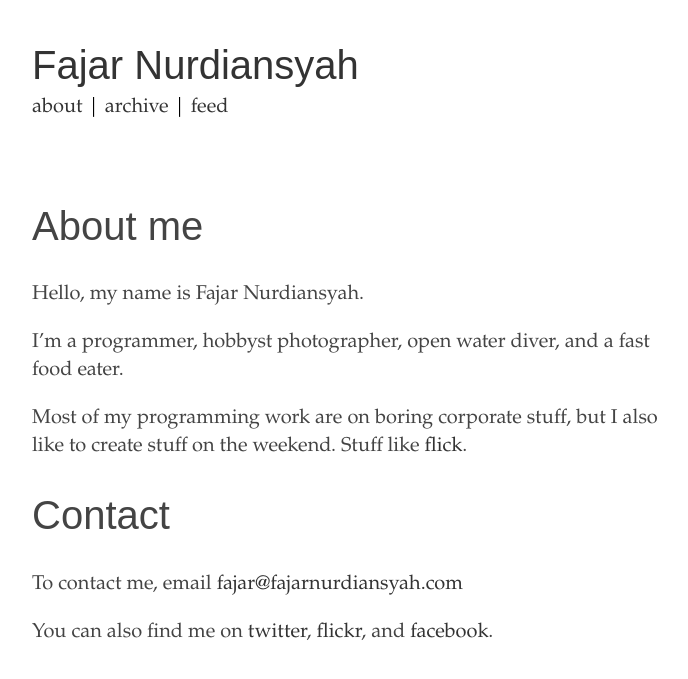
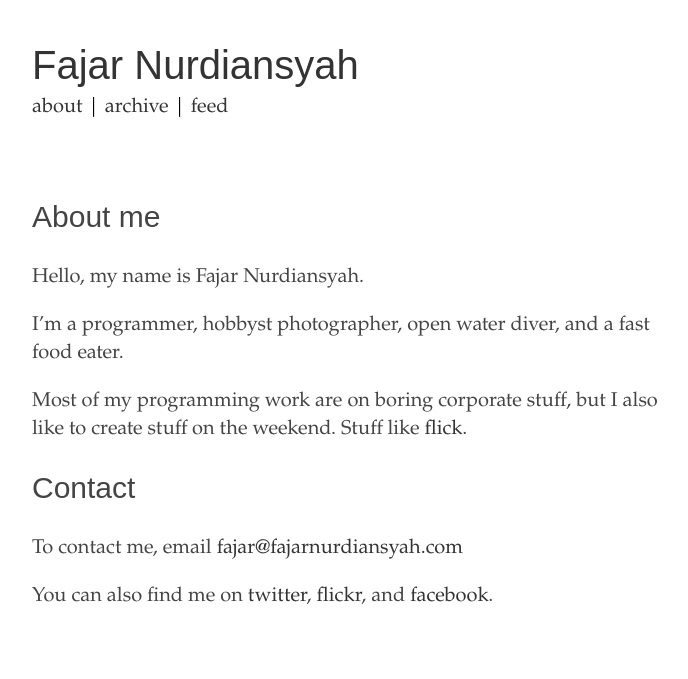
Before and after one commit to fajarnurdiansyah/fajarnurdiansyah.github.com, a Jekyll site: the page built from about.md, in a window 1280 px wide. Shown: the top 679 px of the page, without its empty margins (282-970 px from the left). Built offline with Jekyll 4.4.1, drawn with Linux system fonts in a browser that asks for light colours; some web fonts are replaced; Markdown is read by kramdown in place of the engine named in the settings.

Commit message:
change to header 2

```diff
--- a/about.md
+++ b/about.md
@@ -4,7 +4,7 @@ title: About
 permalink: /about/
 ---
 
-# About me
+## About me
 
 Hello, my name is Fajar Nurdiansyah.
 
@@ -12,7 +12,7 @@ I'm a programmer, hobbyst photographer, open water diver, and a fast food eater.
 
 Most of my programming work are on boring corporate stuff, but I also like to create stuff on the weekend. Stuff like [flick].
 
-# Contact
+## Contact
 
 To contact me, email [fajar@fajarnurdiansyah.com]
 
```
